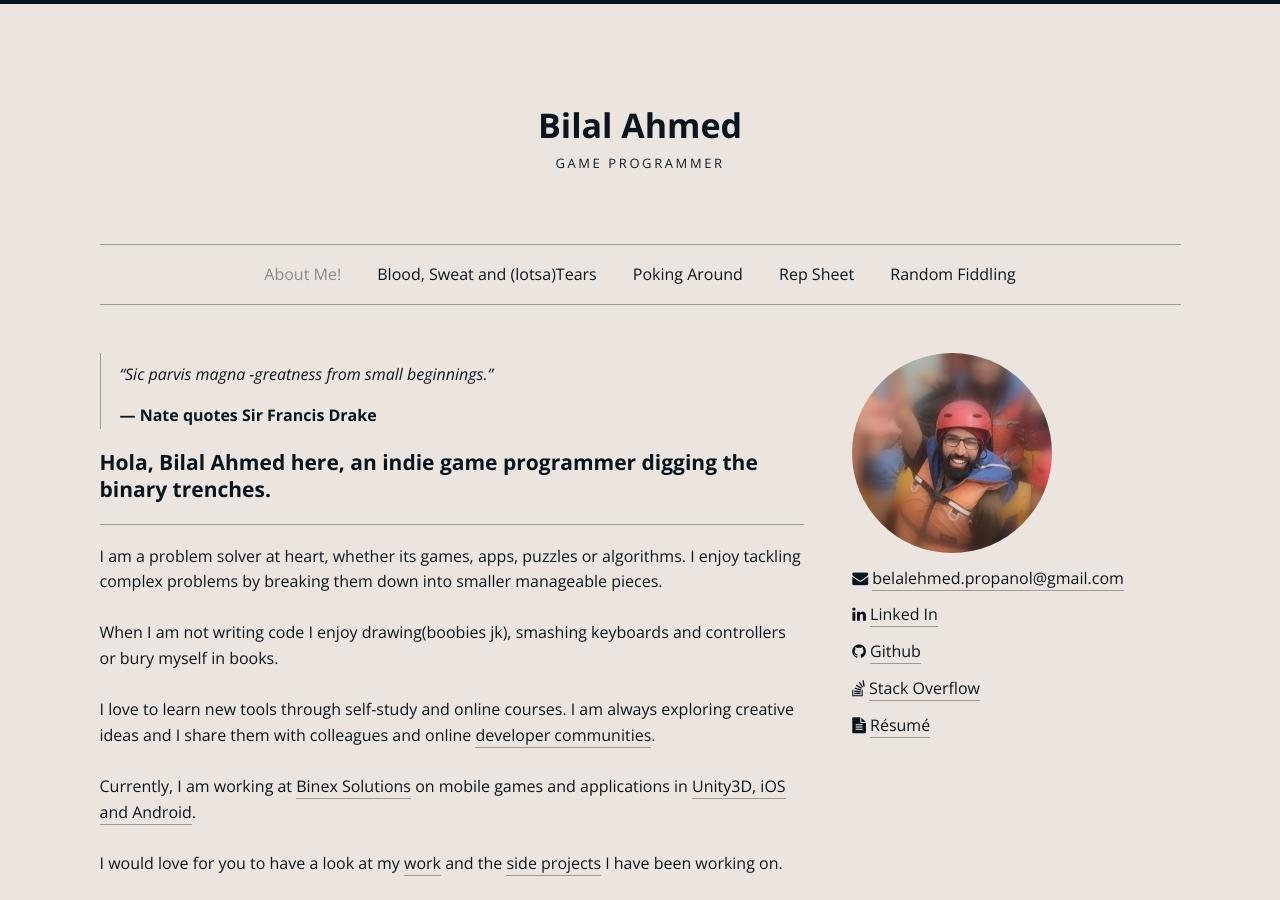
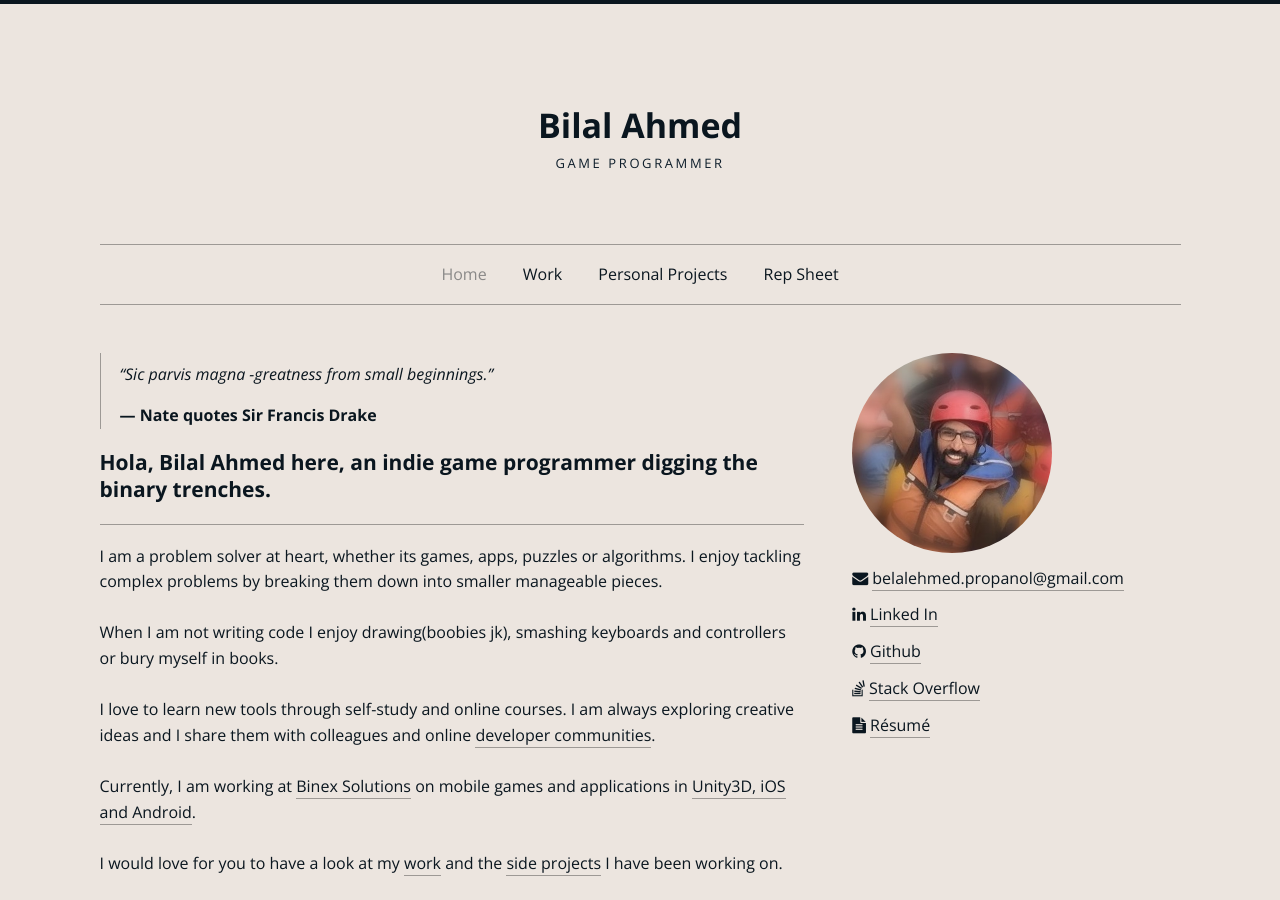
Before and after one commit to EhmedBelal/ehmedbelal.github.io, a Jekyll site: the page built from _pages/about.html, in a window 1280 px wide and 900 px high. Built offline with Jekyll 4.4.1, drawn with Linux system fonts in a browser that asks for light colours.

Commit message:
Theme edit

```diff
--- a/_includes/nav.html
+++ b/_includes/nav.html
@@ -12,11 +12,10 @@
 <div class="small-12 medium-12 large-12 small-centered columns">
 	<nav>
 		<ul class="inline-list-custom">
-			<li><a href="/" {% if page.navid == 'about' %} class="current" {% endif %}>About Me!</a></li>
-			<li><a href="/work/" {% if page.navid == 'work' %} class="current" {% endif %}>Blood, Sweat and (lotsa)Tears</a></li>
-			<li><a href="/sideprojects/" {% if page.navid == 'sideprojects' %} class="current" {% endif %}>Poking Around</a></li>
+			<li><a href="/" {% if page.navid == 'about' %} class="current" {% endif %}>Home</a></li>
+			<li><a href="/work/" {% if page.navid == 'work' %} class="current" {% endif %}>Work</a></li>
+			<li><a href="/sideprojects/" {% if page.navid == 'sideprojects' %} class="current" {% endif %}>Personal Projects</a></li>
 			<li><a href="/assets/files/resume.pdf" target="_blank">Rep Sheet</a></li>
-			<li><a href="/randomfiddling/" % if page.navid == 'randomfiddling' %>Random Fiddling</a></li>
 		</ul>
 	</nav>
 </div>
```
Also changed, not shown: assets/images/about-photo.jpg, assets/images/bio-photo.jpg.
